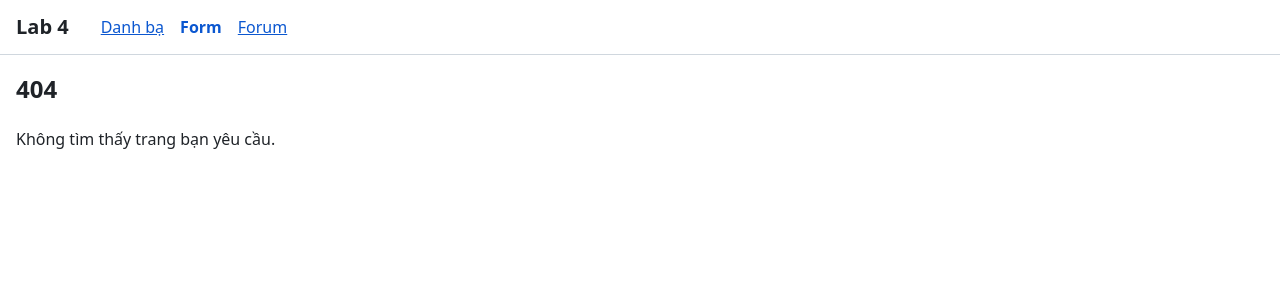
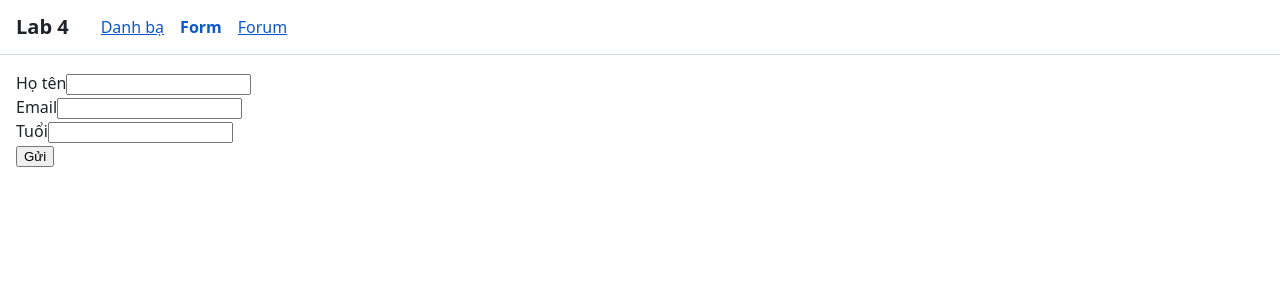
Before and after one commit to Edge092022/Lab4, a React (Vite) app in the folder client/: page /form in a window 1280 px wide. Before the commit this address had no page. Shown: the top 300 px of the page. Built offline with nearby package versions, Linux system fonts and the light colour scheme.

Commit message:
feat: form context

```diff
--- a/client/src/App.jsx
+++ b/client/src/App.jsx
@@ -2,6 +2,7 @@ import { lazy, Suspense } from 'react';
 import { Routes, Route, NavLink, Outlet } from 'react-router';
 import PeopleLayout from './people/PeopleLayout.jsx';
 import Skeleton from './people/Skeleton.jsx';
+import SimpleForm from './form/SimpleForm.jsx';
 import NotFound from './NotFound.jsx';
 import { navLinkClass } from './navLinkClass.js';
 
@@ -42,6 +43,7 @@ export default function App() {
             }
           />
         </Route>
+        <Route path="form" element={<main><SimpleForm /></main>} />
         <Route path="*" element={<main><NotFound /></main>} />
       </Route>
     </Routes>
--- /dev/null
+++ b/client/src/form/FormContext.js
@@ -0,0 +1,12 @@
+import { createContext, useContext } from 'react';
+
+// Default null (không phải object rỗng) để phát hiện ngay khi dùng ngoài Provider.
+export const FormContext = createContext(null);
+
+export function useFormContext() {
+  const ctx = useContext(FormContext);
+  if (ctx === null) {
+    throw new Error('useFormContext phải được dùng bên trong <SimpleForm>');
+  }
+  return ctx;
+}
--- /dev/null
+++ b/client/src/form/InputField.jsx
@@ -0,0 +1,23 @@
+import { useId } from 'react';
+import { useFormContext } from './FormContext.js';
+
+// Bản tối thiểu cho task 2.2 (label + controlled input qua context).
+// Hiển thị lỗi, aria-invalid/aria-describedby và touched làm ở task 2.3.
+export default function InputField({ name, label, type = 'text', ...inputProps }) {
+  const id = useId();
+  const { values, handleChange } = useFormContext();
+
+  return (
+    <div className="field">
+      <label htmlFor={id}>{label}</label>
+      <input
+        id={id}
+        name={name}
+        type={type}
+        value={values[name]}
+        onChange={handleChange}
+        {...inputProps}
+      />
+    </div>
+  );
+}
--- /dev/null
+++ b/client/src/form/SimpleForm.jsx
@@ -0,0 +1,40 @@
+import { useState } from 'react';
+import { FormContext } from './FormContext.js';
+import { validateForm } from './validate.js';
+import InputField from './InputField.jsx';
+
+const INITIAL_VALUES = { name: '', email: '', age: '' };
+
+// Một nguồn sự thật: `values`. Mọi thứ khác (errors, isValid) là DERIVED,
+// tính lại đồng bộ mỗi render → 1 phím gõ = 1 setState = 1 render. Không effect nào.
+export default function SimpleForm() {
+  const [values, setValues] = useState(INITIAL_VALUES);
+
+  const errors = validateForm(values);
+  const isValid = Object.keys(errors).length === 0;
+
+  function handleChange(event) {
+    const { name, value } = event.target;
+    // Functional updater: không phụ thuộc closure `values` cũ, merge để giữ field khác.
+    setValues((prev) => ({ ...prev, [name]: value }));
+  }
+
+  function handleSubmit(event) {
+    event.preventDefault();
+    if (!isValid) return;
+    // Lưu dữ liệu đã gửi + hiện inspector: task 2.4.
+  }
+
+  return (
+    <FormContext value={{ values, errors, handleChange }}>
+      {/* noValidate: tắt validation native của trình duyệt, chỉ dùng validateForm */}
+      <form className="simple-form" noValidate onSubmit={handleSubmit}>
+        <InputField name="name" label="Họ tên" autoComplete="name" />
+        <InputField name="email" label="Email" type="email" autoComplete="email" />
+        {/* type="text" + inputMode: type="number" làm trình duyệt nuốt chuỗi "abc" thành "" */}
+        <InputField name="age" label="Tuổi" inputMode="numeric" />
+        <button type="submit">Gửi</button>
+      </form>
+    </FormContext>
+  );
+}
--- /dev/null
+++ b/client/src/form/validate.js
@@ -0,0 +1,50 @@
+// Hàm thuần: cùng input → cùng output, không side effect, không mutate.
+// Gọi trực tiếp trong render (derived state) — KHÔNG gọi trong effect.
+// Contract: TASK_DECOMPOSITION.md §1.5.
+
+const EMAIL_RE = /^[^\s@]+@[^\s@]+\.[^\s@]+$/;
+const INTEGER_RE = /^-?\d+$/;
+export const AGE_MIN = 18;
+export const AGE_MAX = 100;
+
+function validateName(raw) {
+  const value = raw.trim();
+  if (!value) return 'Vui lòng nhập họ tên.';
+  if (value.length < 2) return 'Họ tên phải có ít nhất 2 ký tự.';
+  return null;
+}
+
+function validateEmail(raw) {
+  const value = raw.trim();
+  if (!value) return 'Vui lòng nhập email.';
+  if (!EMAIL_RE.test(value)) return 'Email không đúng định dạng.';
+  return null;
+}
+
+function validateAge(raw) {
+  const value = raw.trim();
+  if (!value) return 'Vui lòng nhập tuổi.';
+  if (!INTEGER_RE.test(value)) return 'Tuổi phải là số nguyên.';
+  const age = Number(value);
+  if (age < AGE_MIN || age > AGE_MAX) return `Tuổi phải từ ${AGE_MIN} đến ${AGE_MAX}.`;
+  return null;
+}
+
+const RULES = {
+  name: validateName,
+  email: validateEmail,
+  age: validateAge,
+};
+
+/**
+ * @param {{ name: string, email: string, age: string }} values
+ * @returns {Partial<Record<'name'|'email'|'age', string>>} chỉ chứa field lỗi; hợp lệ → {}
+ */
+export function validateForm(values) {
+  const errors = {};
+  for (const [field, rule] of Object.entries(RULES)) {
+    const message = rule(values[field] ?? '');
+    if (message) errors[field] = message;
+  }
+  return errors;
+}
```
Also changed, not shown: 2 other files (tests, documents, lock files or other folders).
